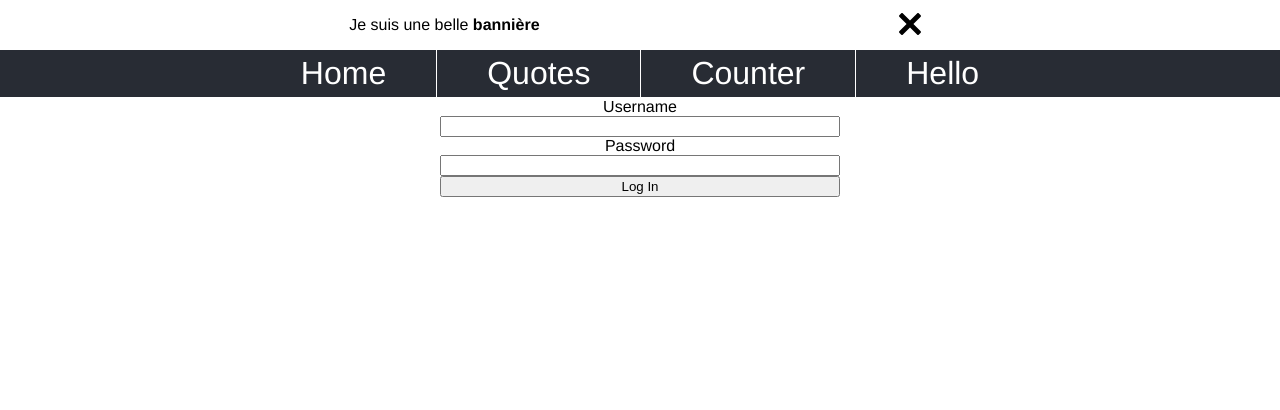
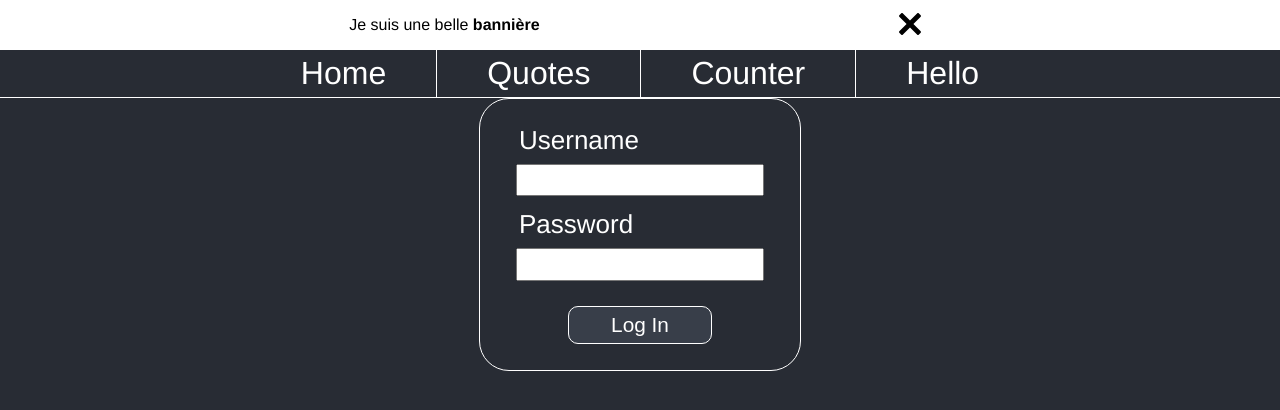
Before and after one commit to GrumpfGrincheux/react-test, a React (Create React App) app: page /login in a window 1280 px wide. Shown: the top 410 px of the page. Built offline with nearby package versions, Linux system fonts and the light colour scheme.

Commit message:
ajout de styles sur la page login

```diff
--- a/src/LoginForm.js
+++ b/src/LoginForm.js
@@ -27,22 +27,39 @@ export function LoginForm() {
 	return auth === "true" ? (
 		<Navigate to="/" replace={true} />
 	) : (
-		<form className="login-form page" onSubmit={handleSubmit(onSubmit)}>
-			<label>Username</label>
+		<main>
+			<form className="login-form" onSubmit={handleSubmit(onSubmit)}>
+				<label className="login-form__label" htmlFor="username">
+					Username
+				</label>
 				<input
+					className="login-form__text-input"
 					type="text"
 					name="username"
+					id="username"
 					{...register("username", { required: true })}
 				/>
+
 				{errors.username && <span>This field is required</span>}
-			<label>Password</label>
+
+				<label className="login-form__label" htmlFor="password">
+					Password
+				</label>
 				<input
+					className="login-form__text-input"
 					type="text"
 					name="password"
+					id="password"
 					{...register("password", { required: true })}
 				/>
+
 				{errors.password && <span>This field is required</span>}
-			<input type="submit" value="Log In" />
+				<input
+					className="login-form__submit-button"
+					type="submit"
+					value="Log In"
+				/>
 			</form>
+		</main>
 	);
 }
--- a/src/loginForm.scss
+++ b/src/loginForm.scss
@@ -1,6 +1,36 @@
 .login-form {
-    display: flex;
-    flex-direction: column;
-    width: 50vmin;
-    margin-inline: auto;
+	display: flex;
+	flex-direction: column;
+	align-items: flex-start;
+	width: 40vmin;
+	margin-inline: auto;
+	border: white 0.01em solid;
+	border-radius: 30px;
+	padding: 0.5em 0 1em 0;
+
+	&__label {
+		padding: 0.5em 0 0.3em 1.5em;
+	}
+
+	&__text-input {
+		height: 2em;
+		width: 75%;
+		margin-inline: auto;
+	}
+
+	&__submit-button {
+		margin-top: 1.2em;
+		padding: 0.3em 2em;
+		align-self: center;
+		font-size: 0.8em;
+		color: white;
+		border: solid white 0.01em;
+		border-radius: 10px;
+		background-color: #383e49;
+
+		&:hover {
+			background-color: #38493b;
+			cursor: pointer;
+		}
+	}
 }
```
Lines whose indentation alone changed are shown as unchanged.
